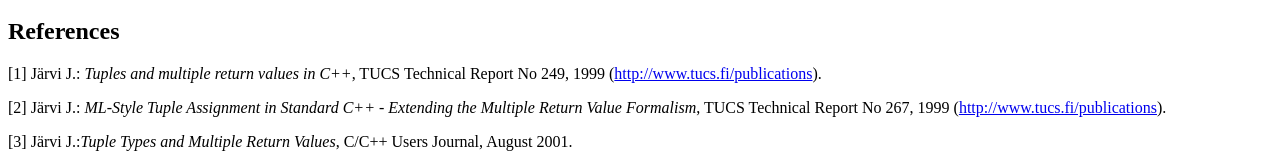
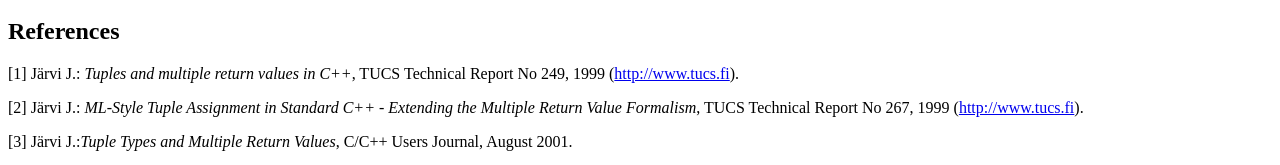
Before and after one commit to boostorg/tuple, a plain HTML site: page doc/tuple_users_guide.html in a window 1280 px wide. Shown: the part 6569-6734 px from the top of the page. Drawn offline with Linux system fonts and the light colour scheme.

Commit message:
fixed a few links
[SVN r18344]

```diff
--- a/doc/tuple_users_guide.html
+++ b/doc/tuple_users_guide.html
@@ -500,12 +500,12 @@ The idea for the tie mechanism came from an old usenet article by Ian McCulloch,
 
 <p>
 <a name="publ_1"></a>[1]
-J&auml;rvi J.: <i>Tuples and multiple return values in C++</i>, TUCS Technical Report No 249, 1999 (<a href="http://www.tucs.fi/publications">http://www.tucs.fi/publications</a>).
+J&auml;rvi J.: <i>Tuples and multiple return values in C++</i>, TUCS Technical Report No 249, 1999 (<a href="http://www.tucs.fi">http://www.tucs.fi</a>).
 </p>
 
 <p>
 <a name="publ_2"></a>[2]
-J&auml;rvi J.: <i>ML-Style Tuple Assignment in Standard C++ - Extending the Multiple Return Value Formalism</i>, TUCS Technical Report No 267, 1999 (<a href="http://www.tucs.fi/publications">http://www.tucs.fi/publications</a>).
+J&auml;rvi J.: <i>ML-Style Tuple Assignment in Standard C++ - Extending the Multiple Return Value Formalism</i>, TUCS Technical Report No 267, 1999 (<a href="http://www.tucs.fi">http://www.tucs.fi</a>).
 </p>
 
 <p>
```
